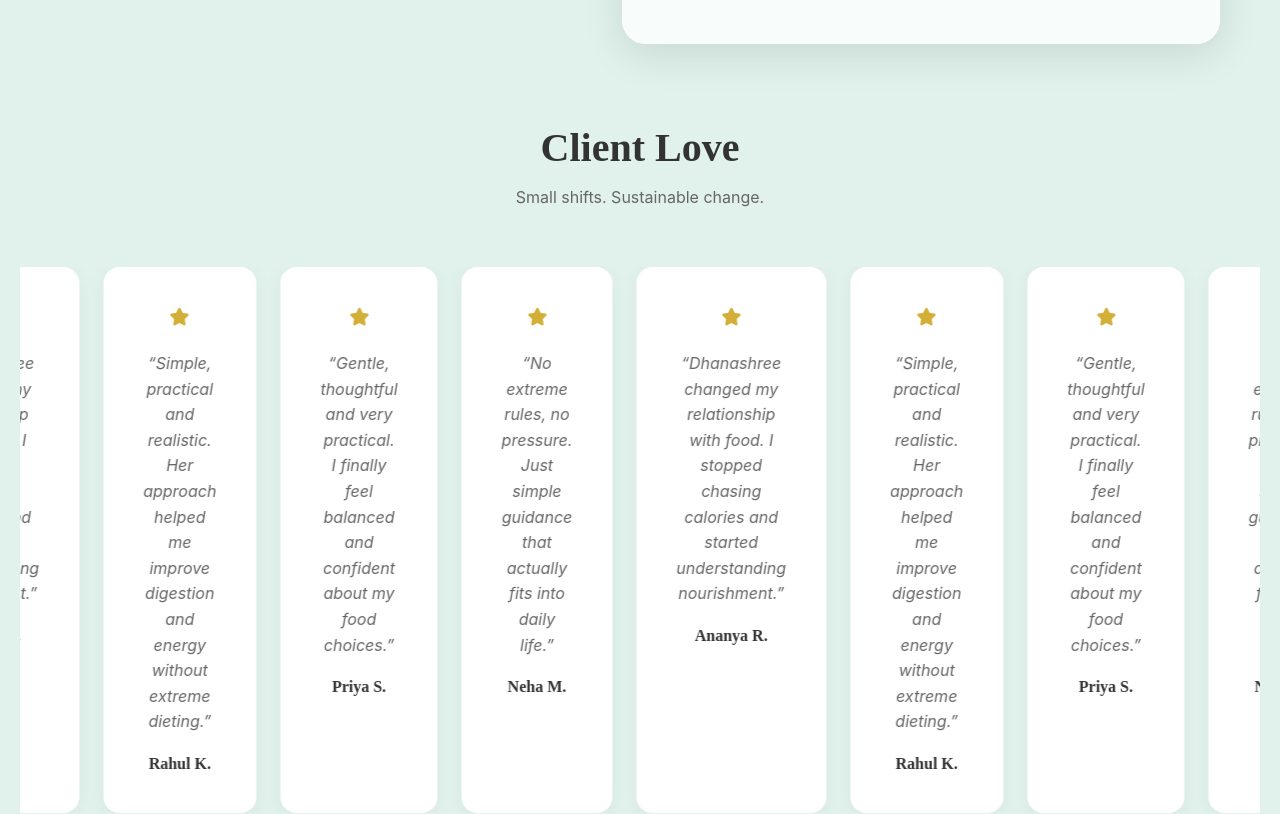
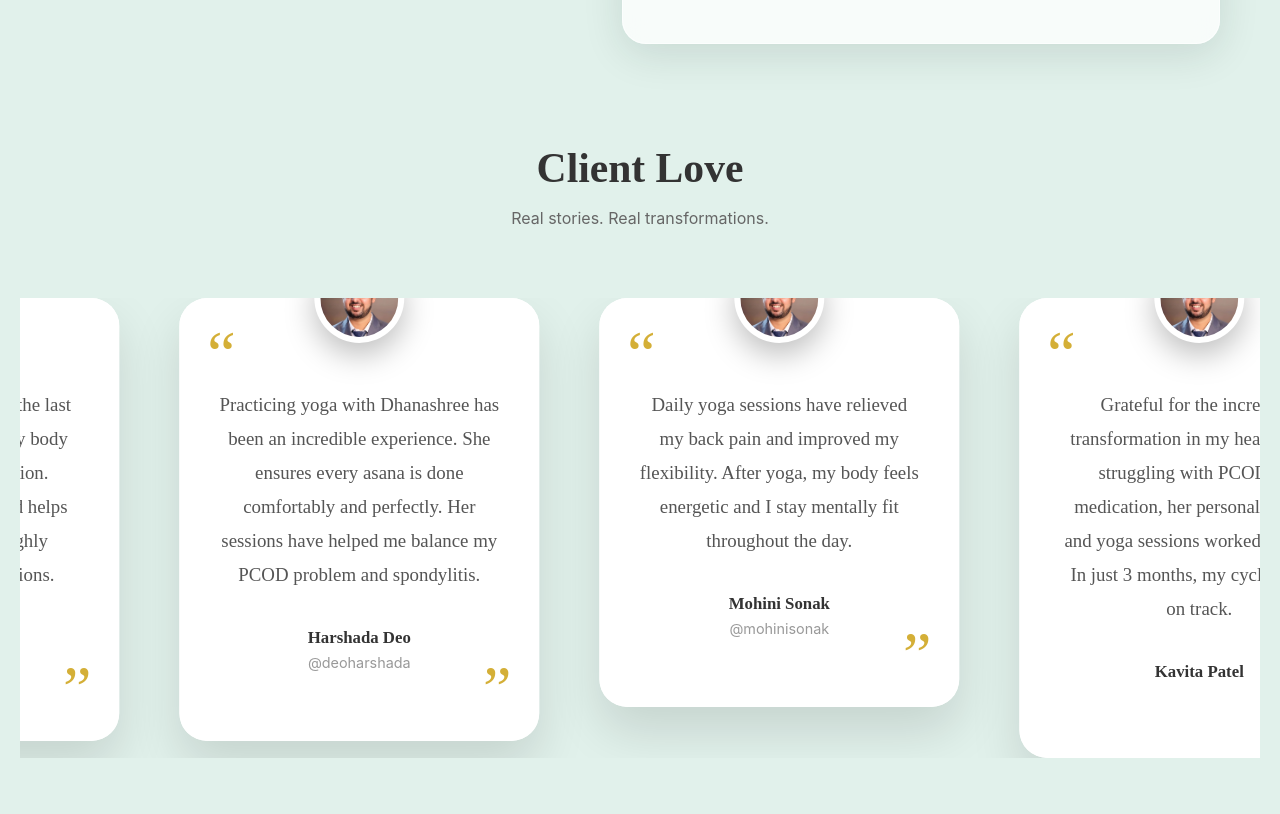
Before and after one commit to laxita-rajpurohit/balance-with-shree, a React (Vite) app in the folder balance-with-shree/: page /nutrition in a window 1280 px wide. Shown: the part 2360-3174 px from the top of the page. Built offline with nearby package versions, Linux system fonts and the light colour scheme.

Commit message:
created client review card

```diff
--- a/balance-with-shree/src/components/ExperienceLearning/style.tsx
+++ b/balance-with-shree/src/components/ExperienceLearning/style.tsx
@@ -9,7 +9,7 @@ export const Section = styled.section`
   margin-bottom: 125px;
   border-radius: 24px;
 
-  opacity: 0;
+  // opacity: 0;
   transform: translateY(40px);
   transition: all 0.8s ease;
 
@@ -226,3 +226,110 @@ export const Dot = styled.div<{ $active?: boolean }>`
   cursor: pointer;
   transition: all 0.4s ease;
 `;
+
+/* =====================
+   IMAGE PREVIEW (LIGHTBOX)
+===================== */
+
+export const ImagePreviewOverlay = styled.div`
+  position: fixed;
+  inset: 0;
+  z-index: 99999;
+
+  // background: rgba(15, 20, 18, 0.85);
+  backdrop-filter: blur(6px);
+
+  display: flex;
+  align-items: center;
+  justify-content: center;
+
+  overscroll-behavior: contain;
+`;
+
+export const ImagePreviewContent = styled.div`
+  max-width: 92vw;
+  max-height: 92vh;
+
+  display: flex;
+  align-items: center;
+  justify-content: center;
+
+  padding: 20px;
+  background: transparent;
+`;
+
+/* ===============================
+   CERTIFICATE PREVIEW (LIGHTBOX)
+================================ */
+
+export const PreviewOverlay = styled.div`
+  position: fixed;
+  inset: 0;
+  z-index: 99999;
+
+  // background: rgba(14, 18, 16, 0.9);
+  backdrop-filter: blur(8px);
+
+  display: flex;
+  align-items: center;
+  justify-content: center;
+  padding: 24px;
+`;
+
+export const PreviewCard = styled.div`
+  position: relative;
+  width: 100%;
+  max-width: 1100px;
+  max-height: 90vh;
+
+  background: #ffffff;
+  border-radius: 20px;
+  padding: 24px;
+
+  display: flex;
+  align-items: center;
+  justify-content: center;
+
+  box-shadow: 0 60px 140px rgba(0, 0, 0, 0.45);
+
+  @media (max-width: 768px) {
+    padding: 16px;
+    border-radius: 16px;
+  }
+`;
+
+export const PreviewImg = styled.img`
+  width: 100%;
+  height: auto;
+  max-height: calc(90vh - 48px);
+
+  object-fit: contain;
+  display: block;
+`;
+
+export const PreviewClose = styled.button`
+  position: absolute;
+  top: 14px;
+  right: 14px;
+
+  width: 36px;
+  height: 36px;
+  border-radius: 50%;
+
+  border: none;
+  background: rgba(0, 0, 0, 0.05);
+  color: #1f2a24;
+
+  font-size: 18px;
+  cursor: pointer;
+
+  display: flex;
+  align-items: center;
+  justify-content: center;
+
+  transition: background 0.25s ease;
+
+  &:hover {
+    background: rgba(0, 0, 0, 0.1);
+  }
+`;
--- a/balance-with-shree/src/components/NutritionPage/Review.tsx
+++ b/balance-with-shree/src/components/NutritionPage/Review.tsx
@@ -1,54 +1,212 @@
 "use client";
 
-import { Star } from "lucide-react";
-import {
-  FeatureCard,
-  Section,
-  SectionTitle,
-  SubTitle,
-  SliderTrack,
-  SliderWrapper,
-} from "./style";
+import styled, { keyframes } from "styled-components";
+
+/* =======================
+   REVIEW DATA
+======================= */
 
 const REVIEWS = [
   {
-    name: "Ananya R.",
-    text: "Dhanashree changed my relationship with food. I stopped chasing calories and started understanding nourishment.",
+    name: "Mandar Athavale",
+    handle: "@athavalemandar",
+    image: "/reviews/mander.jpeg",
+    text: "Everyday yoga practice for the last 03 months has improved my body flexibility and concentration. Dhanashree guides well and helps improve each asana. I highly recommend her yoga sessions.",
   },
   {
-    name: "Rahul K.",
-    text: "Simple, practical and realistic. Her approach helped me improve digestion and energy without extreme dieting.",
+    name: "Harshada Deo",
+    handle: "@deoharshada",
+    image: "/reviews/mander.jpeg",
+    text: "Practicing yoga with Dhanashree has been an incredible experience. She ensures every asana is done comfortably and perfectly. Her sessions have helped me balance my PCOD problem and spondylitis.",
   },
   {
-    name: "Priya S.",
-    text: "Gentle, thoughtful and very practical. I finally feel balanced and confident about my food choices.",
+    name: "Mohini Sonak",
+    handle: "@mohinisonak",
+    image: "/reviews/mander.jpeg",
+    text: "Daily yoga sessions have relieved my back pain and improved my flexibility. After yoga, my body feels energetic and I stay mentally fit throughout the day.",
   },
   {
-    name: "Neha M.",
-    text: "No extreme rules, no pressure. Just simple guidance that actually fits into daily life.",
+    name: "Kavita Patel",
+    handle: "",
+    image: "/reviews/mander.jpeg",
+    text: "Grateful for the incredible transformation in my health. After struggling with PCOD and medication, her personalized diet and yoga sessions worked wonders. In just 3 months, my cycle is back on track.",
   },
 ];
 
-// duplicate for seamless loop
 const LOOPED_REVIEWS = [...REVIEWS, ...REVIEWS];
 
-export const NutritionReviews = () => (
+/* =======================
+   COMPONENT
+======================= */
+
+export default function ClientReviews() {
+  return (
     <Section>
-    <SectionTitle>Client Love</SectionTitle>
-    <SubTitle>Small shifts. Sustainable change.</SubTitle>
+      <Title>Client Love</Title>
+      <SubTitle>Real stories. Real transformations.</SubTitle>
 
       <SliderWrapper>
         <SliderTrack>
-        {LOOPED_REVIEWS.map((review, i) => (
-          <FeatureCard key={i}>
-            <Star size={20} fill="#D4AF37" color="#D4AF37" />
-            <p style={{ fontStyle: "italic", margin: "20px 0" }}>
-              “{review.text}”
-            </p>
-            <h4>{review.name}</h4>
-          </FeatureCard>
+          {LOOPED_REVIEWS.map((review, index) => (
+            <CardWrapper key={index}>
+              <Avatar>
+                <img src={review.image} alt={review.name} />
+              </Avatar>
+
+              <ReviewCard>
+                <QuoteTop>“</QuoteTop>
+
+                <ReviewText>{review.text}</ReviewText>
+
+                <Name>{review.name}</Name>
+                {review.handle && <Handle>{review.handle}</Handle>}
+
+                <QuoteBottom>”</QuoteBottom>
+              </ReviewCard>
+            </CardWrapper>
           ))}
         </SliderTrack>
       </SliderWrapper>
     </Section>
   );
+}
+
+/* =======================
+   STYLES
+======================= */
+
+const Section = styled.section`
+  padding: 100px 20px;
+  text-align: center;
+`;
+
+const Title = styled.h2`
+  font-size: 2.6rem;
+  font-family: "Playfair Display", serif;
+`;
+
+const SubTitle = styled.p`
+  max-width: 600px;
+  margin: 16px auto 70px;
+  color: #666;
+`;
+
+/* SLIDER */
+
+const scroll = keyframes`
+  0% { transform: translateX(0); }
+  100% { transform: translateX(-50%); }
+`;
+
+const SliderWrapper = styled.div`
+  overflow: hidden;
+  width: 100%;
+`;
+
+const SliderTrack = styled.div`
+  display: flex;
+  gap: 60px;
+  width: max-content;
+  animation: ${scroll} 40s linear infinite;
+
+  &:hover {
+    animation-play-state: paused;
+  }
+`;
+
+/* CARD WRAPPER (IMPORTANT FIX) */
+
+const CardWrapper = styled.div`
+  position: relative;
+  overflow: visible;
+`;
+
+/* CARD */
+
+const ReviewCard = styled.div`
+  background: #ffffff;
+  width: 360px;
+  padding: 90px 40px 70px;
+  border-radius: 28px;
+  position: relative;
+  text-align: center;
+
+  box-shadow:
+    0 24px 50px rgba(0, 0, 0, 0.12),
+    inset 0 0 0 1px rgba(255, 255, 255, 0.9);
+
+  @media (max-width: 480px) {
+    width: 300px;
+    padding: 80px 30px 60px;
+  }
+`;
+
+/* AVATAR (FIXED VISIBILITY) */
+
+const Avatar = styled.div`
+  position: absolute;
+  top: 0;
+  left: 50%;
+  transform: translate(-50%, -50%);
+  z-index: 5;
+
+  width: 90px;
+  height: 90px;
+  border-radius: 50%;
+  background: #fff;
+  padding: 6px;
+
+  box-shadow: 0 12px 30px rgba(0, 0, 0, 0.25);
+
+  img {
+    width: 100%;
+    height: 100%;
+    border-radius: 50%;
+    object-fit: cover;
+  }
+`;
+
+/* QUOTES */
+
+const QuoteTop = styled.span`
+  position: absolute;
+  top: 24px;
+  left: 28px;
+  font-size: 64px;
+  color: #d4af37;
+  font-family: serif;
+  line-height: 1;
+`;
+
+const QuoteBottom = styled.span`
+  position: absolute;
+  bottom: 20px;
+  right: 28px;
+  font-size: 64px;
+  color: #d4af37;
+  font-family: serif;
+  line-height: 1;
+`;
+
+/* TEXT */
+
+const ReviewText = styled.p`
+  font-family: "Cormorant Garamond", serif;
+  font-size: 1.18rem;
+  line-height: 1.8;
+  color: #555;
+  margin-bottom: 36px;
+`;
+
+/* NAME */
+
+const Name = styled.h4`
+  font-weight: 600;
+  font-size: 1.05rem;
+  margin-bottom: 6px;
+`;
+
+const Handle = styled.p`
+  font-size: 0.9rem;
+  color: #999;
+`;
--- a/balance-with-shree/src/pages/NutritionPage/index.tsx
+++ b/balance-with-shree/src/pages/NutritionPage/index.tsx
@@ -4,7 +4,7 @@ import { NutritionBenefits } from "../../components/NutritionPage/Benefits";
 import { NutritionBio } from "../../components/NutritionPage/Bio";
 import { NutritionHero } from "../../components/NutritionPage/HeroSection";
 import { NutritionPricing } from "../../components/NutritionPage/Pricing";
-import { NutritionReviews } from "../../components/NutritionPage/Review";
+import ClientReviews from "../../components/NutritionPage/Review";
 // import { PageWrapper } from "../../components/NutritionPage/style";
 
 const NutritionPage = () => (
@@ -12,7 +12,7 @@ const NutritionPage = () => (
     <NutritionHero />
     <NutritionBenefits />
     <NutritionBio />
-    <NutritionReviews />
+    <ClientReviews />
     <NutritionPricing />
   </>
 );
--- a/balance-with-shree/src/pages/YogaPage/index.tsx
+++ b/balance-with-shree/src/pages/YogaPage/index.tsx
@@ -6,6 +6,7 @@ import YogaVideoReviews from "../../components/Yoga/YogaVideoReviews";
 
 import YogaTypes from "../../components/Yoga/YogaTypes";
 import PricingPlans from "../../components/PricingPlans";
+import ExperienceLearning from "../../components/ExperienceLearning";
 
 export default function YogaPage() {
   return (
@@ -17,6 +18,7 @@ export default function YogaPage() {
       <YogaGallery />
       <YogaTransformations />
       <YogaVideoReviews />
+      <ExperienceLearning />
     </>
   );
 }
```
Also changed, not shown: balance-with-shree/src/components/ExperienceLearning/index.tsx (+49 -142 lines), balance-with-shree/public/reviews/mander.jpeg (added), balance-with-shree/src/assets/certificate_carousel_1.jpg (added). Lines whose indentation alone changed are shown as unchanged.
